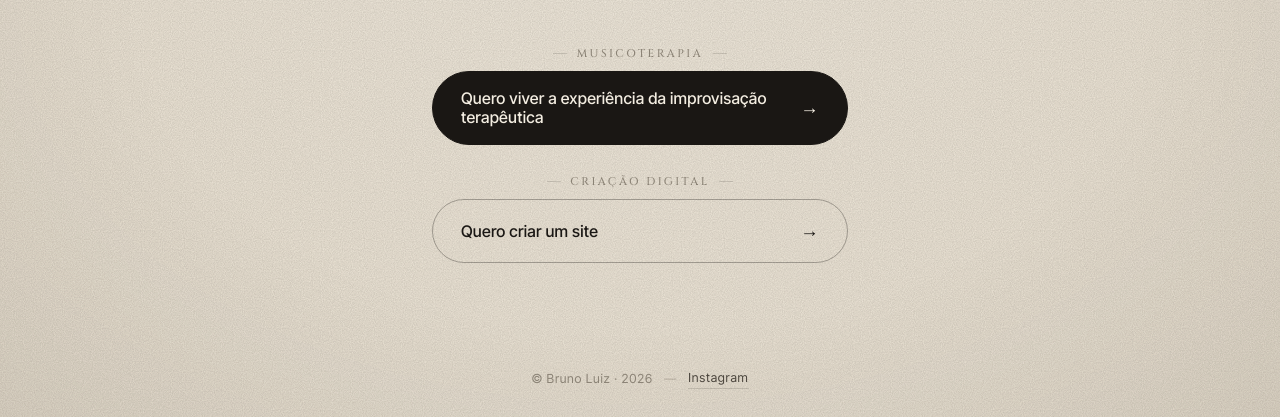
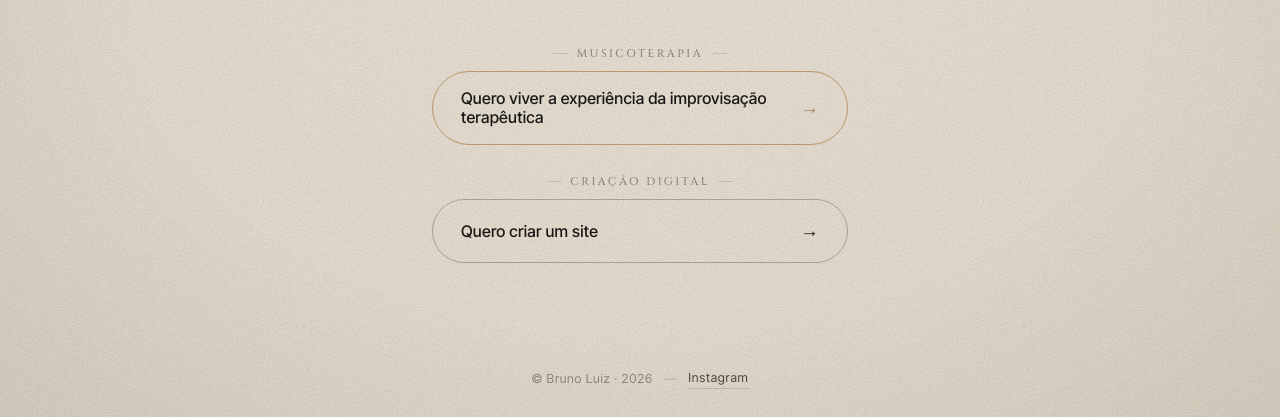
Before and after one commit to osoriobrunoluis/bruno-luiz-hub, a website: page index.html in a window 1280 px wide. Shown: the part 383-800 px from the top of the page. Drawn offline with Linux system fonts and the light colour scheme.

Commit message:
style: ambos os botões com contorno fino, primário em ouro
Remove o preenchimento sólido (que ficava pesado com Cinzel)
e deixa os dois CTAs como tratamento editorial:

- Primário: borda 1.5px em ouro + seta dourada
- Secundário: borda 1px em escuro discreto
- Hover de ambos: preenche em ouro com texto preto

```diff
--- a/styles.css
+++ b/styles.css
@@ -251,9 +251,11 @@ body::after {
 /* ---------- Botões ---------- */
 
 .btn {
-  --btn-bg:     var(--noir);
-  --btn-fg:     var(--bg);
-  --btn-border: var(--noir);
+  /* Estado base = primário (contorno em ouro, fundo transparente).
+     A variante .btn--ghost só troca a cor da borda pra um escuro discreto. */
+  --btn-bg:     transparent;
+  --btn-fg:     var(--ink);
+  --btn-border: var(--gold);
 
   position: relative;
   display: inline-flex;
@@ -275,7 +277,7 @@ body::after {
 
   background: var(--btn-bg);
   color: var(--btn-fg);
-  border: 1px solid var(--btn-border);
+  border: 1.5px solid var(--btn-border);
   border-radius: 999px;
 
   cursor: pointer;
@@ -323,11 +325,10 @@ body::after {
     0 0 0 5px var(--gold);
 }
 
-/* Variante secundária (criação digital) — contorno escuro, mesmo hover dourado */
+/* Variante secundária (criação digital) — contorno escuro discreto, fino */
 .btn--ghost {
-  --btn-bg:     transparent;
-  --btn-fg:     var(--ink);
-  --btn-border: rgba(26, 23, 20, 0.32);
+  --btn-border: rgba(26, 23, 20, 0.28);
+  border-width: 1px;
 }
 
 .btn__label {
@@ -339,9 +340,13 @@ body::after {
   font-weight: 300;
   font-size: 1.15rem;
   line-height: 1;
-  transition: transform 360ms var(--ease);
+  transition: transform 360ms var(--ease), color 360ms var(--ease);
   flex-shrink: 0;
 }
+
+/* Seta do botão primário em ouro — reforça hierarquia sem precisar de fundo */
+.btn--primary .btn__arrow { color: var(--gold-deep); }
+.btn--primary:hover .btn__arrow { color: var(--ink); }
 
 .btn:hover .btn__arrow {
   transform: translateX(4px);
```
